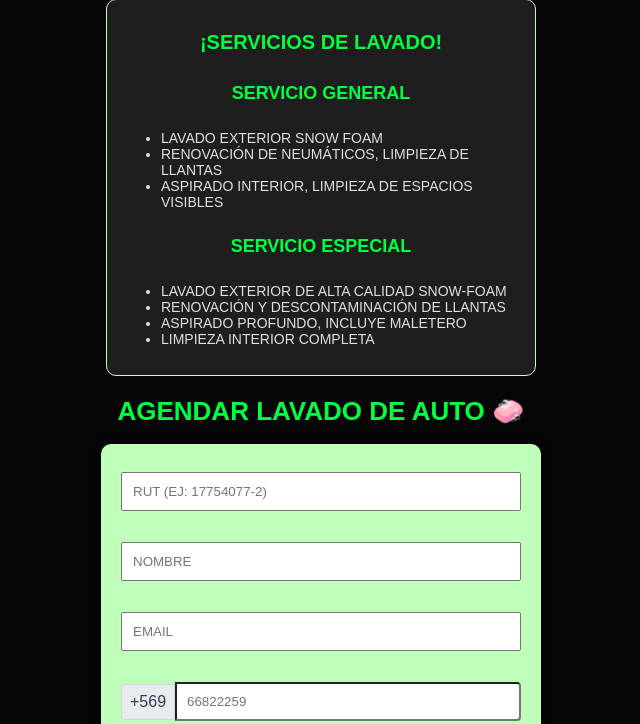
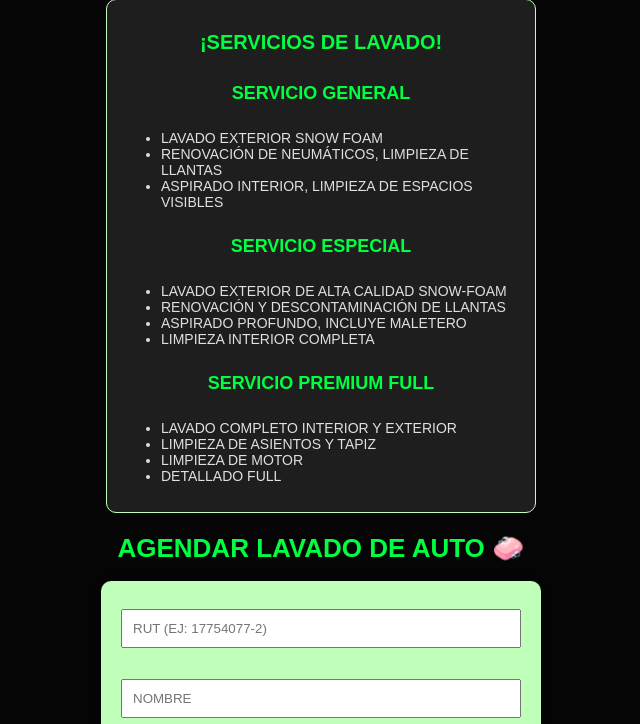
Before and after one commit to estebanalh-ship-it/lavatumaquina-api, a Flask app: page /lavado in a window 1280 px wide. Shown: the part 219-943 px from the top of the page, without its empty margins (319-959 px from the left). Run offline with Flask 3, Linux system fonts and the light colour scheme; data that the repository does not hold is empty.

Commit message:
Actualizar servicios de lavado con nuevos valores y corregir consultas SQL
- Modificar consulta de tamanos_lavado para excluir 'TODOS' y ordenar correctamente
- Actualizar consulta de servicios para incluir tamaño especifico y 'TODOS'
- Corregir ruta get_lavados para manejar servicio Premium Full (tamaño_auto='TODOS')
- Hacer dinamico el nombre_servicio en correo de confirmacion segun id_servicio seleccionado
- Agregar seccion Servicio Premium Full en HTML de lavado

```diff
--- a/app.py
+++ b/app.py
@@ -93,12 +93,16 @@ def lavado():
             )
             conexion.commit()
 
+            cursor.execute("SELECT nombre FROM servicios WHERE id_servicio = %s", (id_servicio,))
+            servicio_data = cursor.fetchone()
+            nombre_servicio = servicio_data['nombre'] if servicio_data else 'Lavado Auto'
+
             datos_cita = {
                 'nombre_cliente': nombre,
                 'email_cliente': email,
                 'telefono': telefono,
                 'patente': patente,
-                'nombre_servicio': 'Lavado Auto',
+                'nombre_servicio': nombre_servicio,
                 'fecha': request.form['fecha'],
                 'hora': request.form['hora']
             }
@@ -118,15 +122,15 @@ def lavado():
         cursor.execute("""
             SELECT DISTINCT tamaño_auto AS nombre_tamaño
             FROM servicios
-            WHERE tipo_servicio = 'lavado' AND tamaño_auto IS NOT NULL
-            ORDER BY FIELD(tamaño_auto, 'pequeño city car', 'mediano Sedan - suv', 'grande camioneta')
+            WHERE tipo_servicio = 'lavado' AND tamaño_auto IS NOT NULL AND tamaño_auto != 'TODOS'
+            ORDER BY FIELD(tamaño_auto, 'Pequeño City Car', 'Mediano Sedan-Sub', 'Grande Camioneta')
         """)
         tamanos_lavado = cursor.fetchall()
 
         cursor.execute("""
             SELECT id_servicio, nombre, precio, tamaño_auto
             FROM servicios
-            WHERE tipo_servicio = 'lavado' AND tamaño_auto = 'pequeño city car'
+            WHERE tipo_servicio = 'lavado' AND (tamaño_auto = 'Pequeño City Car' OR tamaño_auto = 'TODOS')
         """)
         servicios_lavado_actual = cursor.fetchall()
         for servicio in servicios_lavado_actual:
@@ -152,11 +156,21 @@ def get_lavados(tamano):
     try:
         conexion = mysql.connector.connect(**db_config)
         cursor = conexion.cursor(dictionary=True)
-        cursor.execute("""
-            SELECT id_servicio, nombre, precio
-            FROM servicios
-            WHERE tipo_servicio = 'lavado' AND tamaño_auto = %s
-        """, (tamano,))
+
+        # Si el tamaño es 'TODOS', obtener todos los servicios, si no, filtrar por tamaño específico o TODOS
+        if tamano == 'TODOS':
+            cursor.execute("""
+                SELECT id_servicio, nombre, precio
+                FROM servicios
+                WHERE tipo_servicio = 'lavado' AND tamaño_auto = 'TODOS'
+            """)
+        else:
+            cursor.execute("""
+                SELECT id_servicio, nombre, precio
+                FROM servicios
+                WHERE tipo_servicio = 'lavado' AND (tamaño_auto = %s OR tamaño_auto = 'TODOS')
+            """, (tamano,))
+
         servicios = cursor.fetchall()
         for servicio in servicios:
             servicio['precio'] = int(servicio['precio'])
--- a/templates/lavado.html
+++ b/templates/lavado.html
@@ -123,6 +123,13 @@
             <li>Renovación y Descontaminación de Llantas</li>
             <li>Aspirado Profundo, Incluye Maletero</li>
             <li>Limpieza Interior Completa</li>
+        </ul>
+        <h3>Servicio Premium Full</h3>
+        <ul>
+            <li>Lavado Completo Interior y Exterior</li>
+            <li>Limpieza de Asientos y Tapiz</li>
+            <li>Limpieza de Motor</li>
+            <li>Detallado Full</li>
         </ul>
     </div>
 
```
